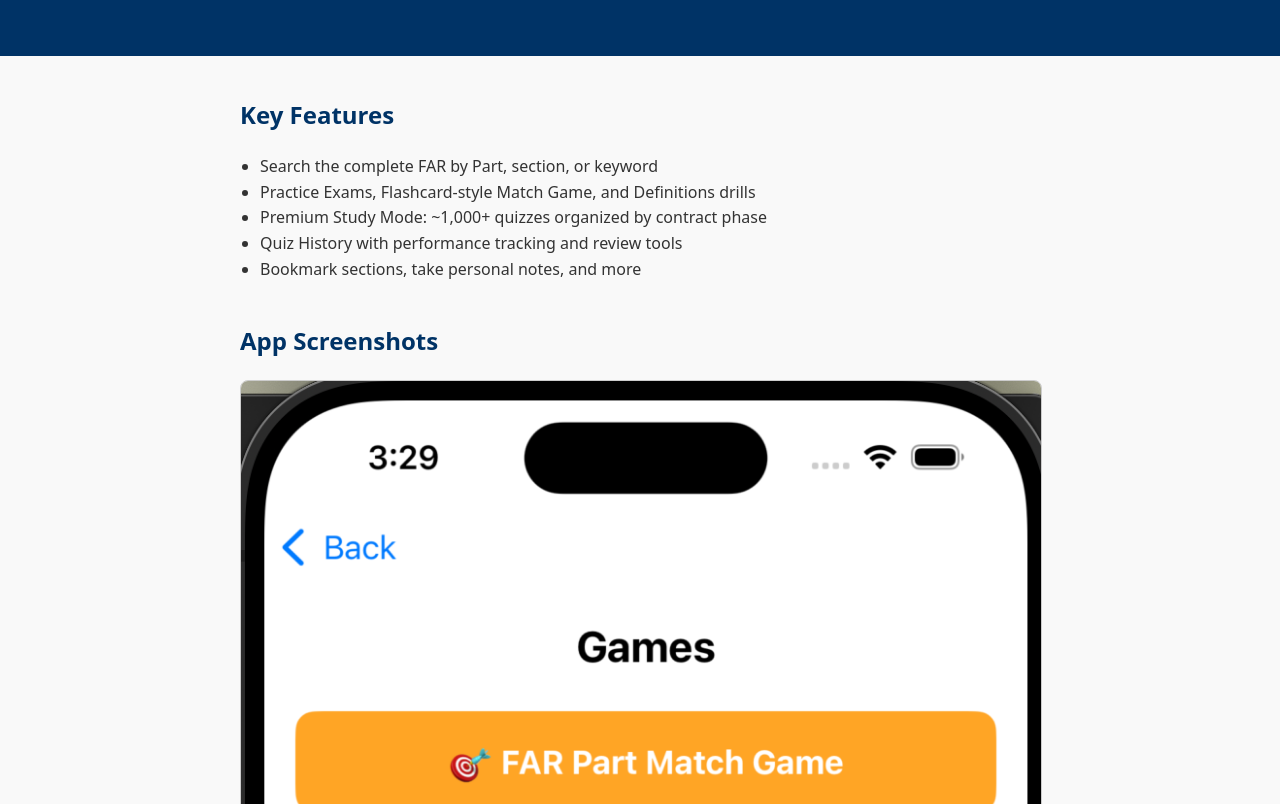
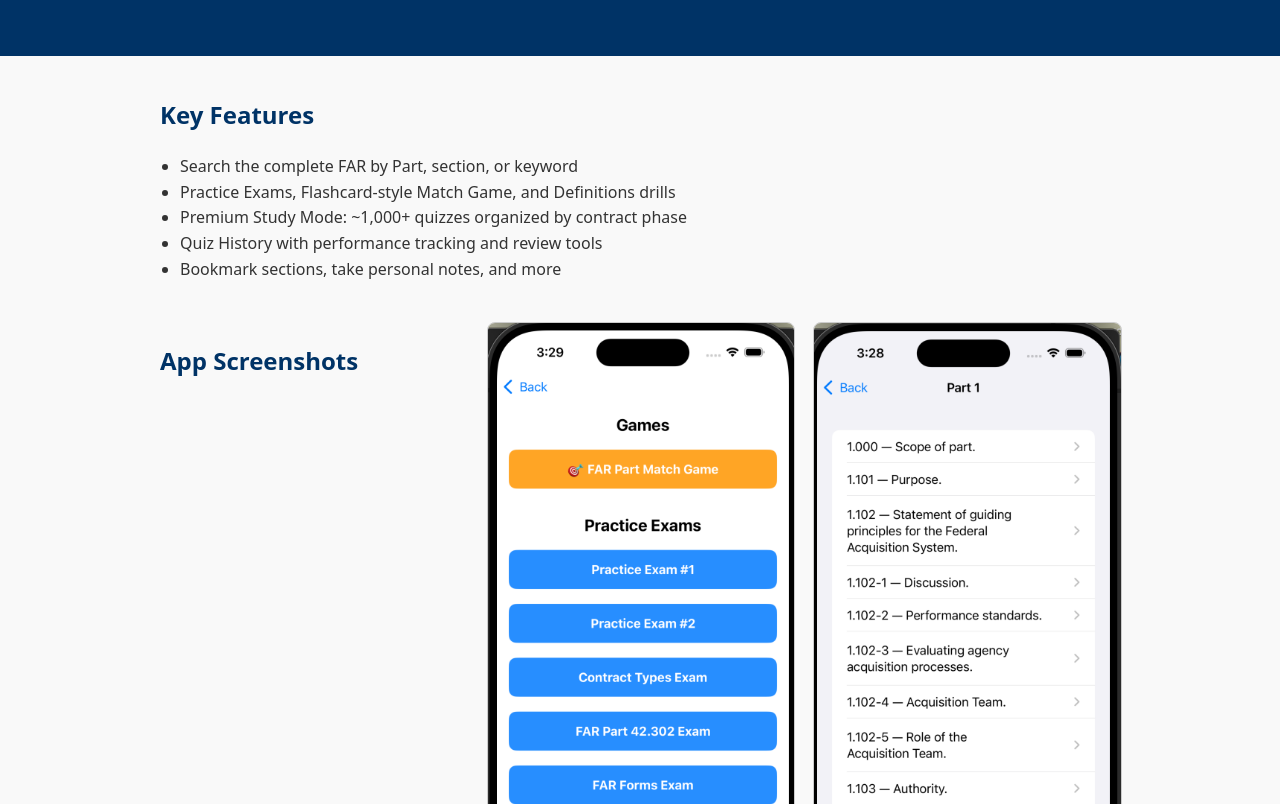
Before and after one commit to dplemmo/farpreppro.github.io, a plain HTML site: page index.html in a window 1280 px wide. Shown: the part 148-952 px from the top of the page. Drawn offline with Linux system fonts and the light colour scheme.

Commit message:
Update index.html

```diff
--- a/index.html
+++ b/index.html
@@ -1,4 +1,3 @@
-
 <!DOCTYPE html>
 <html lang="en">
 <head>
@@ -32,7 +31,7 @@
     }
 
     section {
-      max-width: 800px;
+      max-width: 960px;
       margin: 40px auto;
       padding: 0 20px;
     }
@@ -46,11 +45,18 @@
       padding-left: 20px;
     }
 
+    .screenshots {
+      display: grid;
+      grid-template-columns: repeat(auto-fit, minmax(240px, 1fr));
+      gap: 20px;
+      margin-top: 20px;
+    }
+
     .screenshots img {
-      max-width: 100%;
+      width: 100%;
+      height: auto;
       border: 1px solid #ccc;
       border-radius: 8px;
-      margin-bottom: 20px;
     }
 
     .appstore-button {
```
